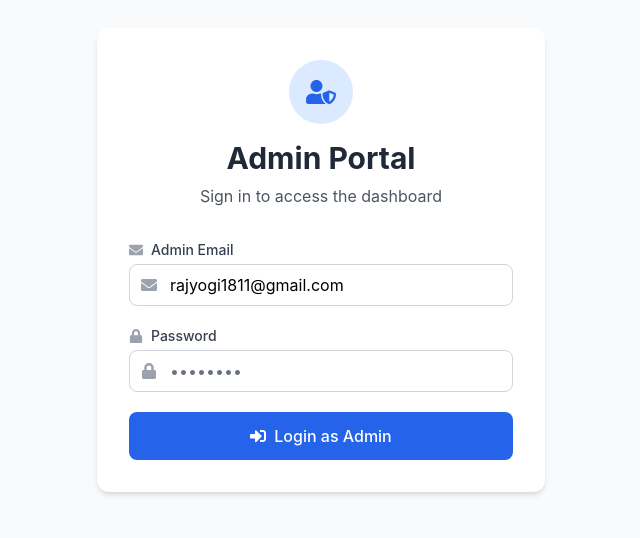
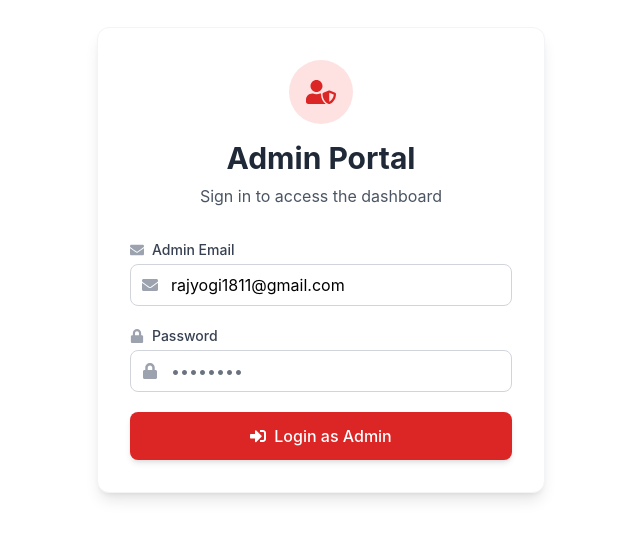
Before and after one commit to Rajkumaryogi/car-service, a React (Vite) app in the folder frontend/: page /admin-login in a window 1280 px wide. Shown: the part 140-678 px from the top of the page, without its empty margins (319-959 px from the left). Built offline with nearby package versions, Linux system fonts and the light colour scheme.

Commit message:
Added theme to the Login page

```diff
--- a/frontend/src/pages/AdminLogin.jsx
+++ b/frontend/src/pages/AdminLogin.jsx
@@ -22,7 +22,7 @@ export default function AdminLogin() {
     const { email, password } = e.target.elements
 
     try {
-      await adminLogin(email, password)
+      await adminLogin(email.value, password.value)
       navigate('/admin')
     } catch (err) {
       setError(err.response?.data?.error || 'Admin login failed')
@@ -34,21 +34,21 @@ export default function AdminLogin() {
 
   if (loading || user?.isAdmin) {
     return (
-      <div className="min-h-screen flex items-center justify-center">
+      <div className="min-h-screen flex items-center justify-center bg-white">
         <div className="text-center">
-          <FaSpinner className="animate-spin text-4xl text-blue-600 mx-auto mb-4" />
-          <p className="text-lg">Loading admin dashboard...</p>
+          <FaSpinner className="animate-spin text-4xl text-red-600 mx-auto mb-4" />
+          <p className="text-lg text-gray-800">Loading admin dashboard...</p>
         </div>
       </div>
     )
   }
 
   return (
-    <div className="min-h-screen flex items-center justify-center bg-gray-50 px-4 py-12">
-      <div className="w-full max-w-md bg-white rounded-xl shadow-md p-8">
+    <div className="min-h-screen flex items-center justify-center bg-white px-4 py-12">
+      <div className="w-full max-w-md bg-white rounded-xl shadow-lg p-8 border border-gray-100">
         <div className="text-center mb-8">
-          <div className="mx-auto bg-blue-100 w-16 h-16 rounded-full flex items-center justify-center mb-4">
-            <FaUserShield className="text-blue-600 text-3xl" />
+          <div className="mx-auto bg-red-100 w-16 h-16 rounded-full flex items-center justify-center mb-4">
+            <FaUserShield className="text-red-600 text-3xl" />
           </div>
           <h1 className="text-2xl sm:text-3xl font-bold text-gray-800">Admin Portal</h1>
           <p className="text-gray-600 mt-2">Sign in to access the dashboard</p>
@@ -73,8 +73,9 @@ export default function AdminLogin() {
               <input
                 type="email"
                 id="email"
+                name="email"
                 required
-                className="w-full pl-10 pr-3 py-2 border border-gray-300 rounded-lg focus:ring-2 focus:ring-blue-500 focus:border-blue-500"
+                className="w-full pl-10 pr-3 py-2 border border-gray-300 rounded-lg focus:ring-2 focus:ring-red-500 focus:border-red-500"
                 placeholder="admin@example.com"
                 defaultValue="rajyogi1811@gmail.com"
               />
@@ -91,8 +92,9 @@ export default function AdminLogin() {
               <input
                 type="password"
                 id="password"
+                name="password"
                 required
-                className="w-full pl-10 pr-3 py-2 border border-gray-300 rounded-lg focus:ring-2 focus:ring-blue-500 focus:border-blue-500"
+                className="w-full pl-10 pr-3 py-2 border border-gray-300 rounded-lg focus:ring-2 focus:ring-red-500 focus:border-red-500"
                 placeholder="••••••••"
               />
               <FaLock className="absolute left-3 top-1/2 transform -translate-y-1/2 text-gray-400" />
@@ -103,8 +105,8 @@ export default function AdminLogin() {
             type="submit"
             disabled={isSubmitting}
             className={`w-full flex items-center justify-center gap-2 py-3 px-4 rounded-lg text-white font-medium ${
-              isSubmitting ? 'bg-blue-500' : 'bg-blue-600 hover:bg-blue-700'
-            } transition-colors`}
+              isSubmitting ? 'bg-red-500' : 'bg-red-600 hover:bg-red-700'
+            } transition-colors shadow-md`}
           >
             {isSubmitting ? (
               <>
@@ -118,9 +120,7 @@ export default function AdminLogin() {
               </>
             )}
           </button>
-
         </form>
-
       </div>
     </div>
   )
```
